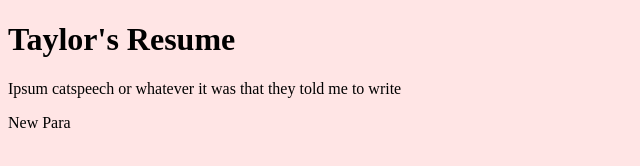
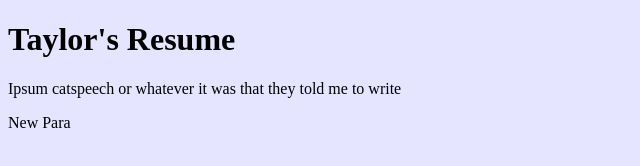
Before and after one commit to TaylorAWarren/starter_resume, a plain HTML site: page index.html in a window 1280 px wide. Shown: the whole page, without its empty margins (0-640 px from the left). Drawn offline with Linux system fonts and the light colour scheme.

Commit message:
changed color

```diff
--- a/index.html
+++ b/index.html
@@ -8,7 +8,7 @@
   <title>Taylor's Resume</title>
 </head>
 
-<body style="background:rgba(255, 0, 0, 0.1)">
+<body style="background:rgba(0, 0, 255, 0.1)">
   <h1>Taylor's Resume</h1>
   <p>Ipsum catspeech or whatever it was that they told me to write</p>
   <p>New Para</p>
```
